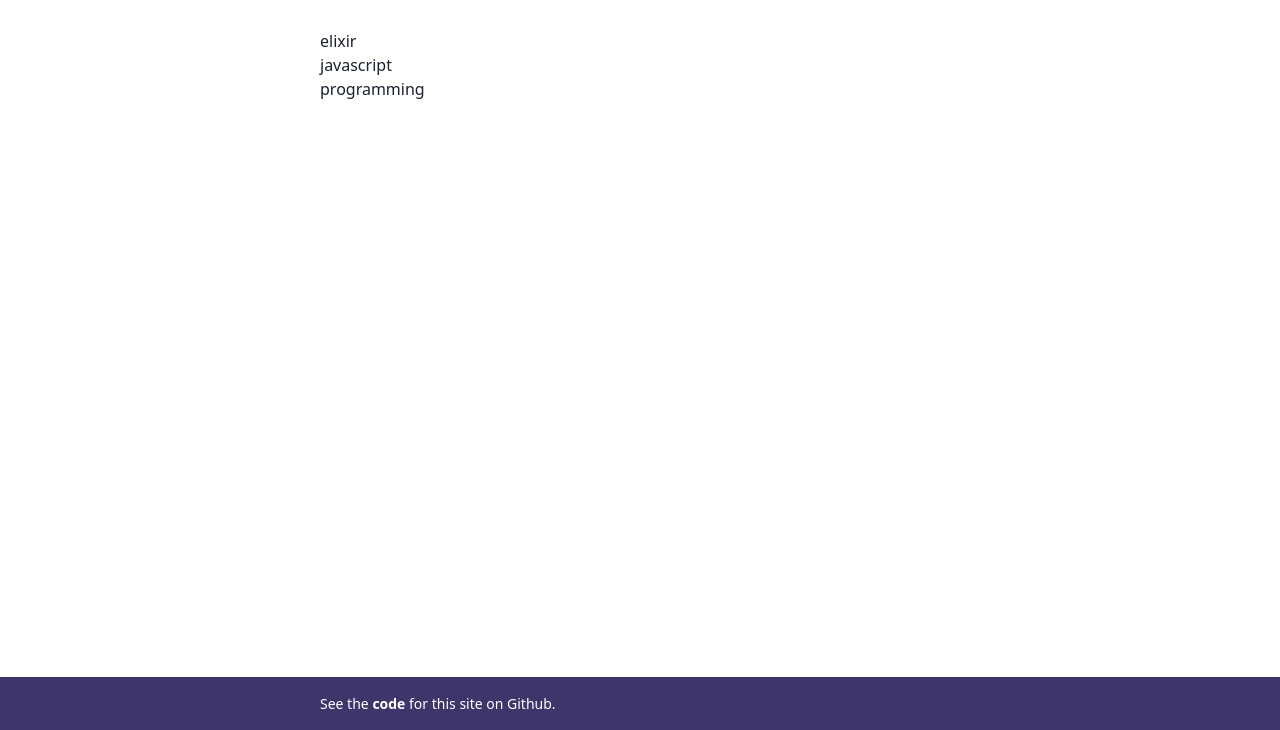
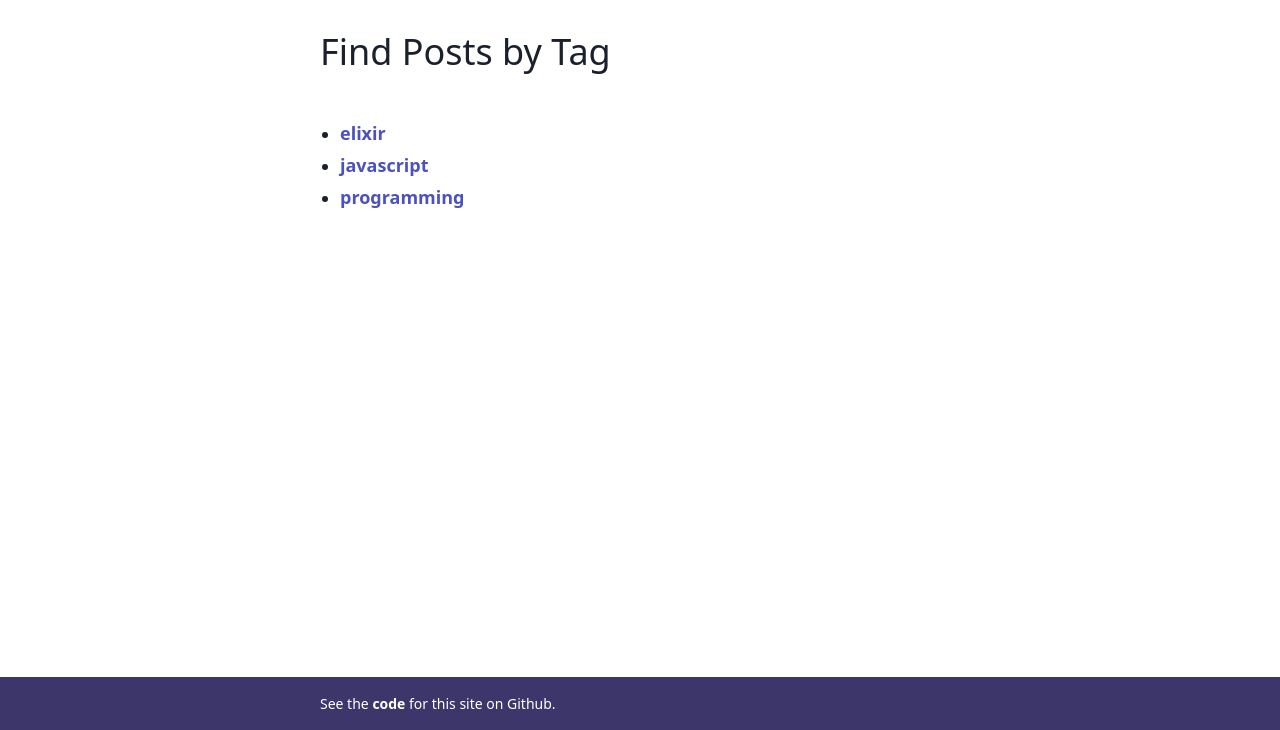
Before and after one commit to axelclark/gatsby-tailwindcss-blog, a Gatsby site: page /tags in a window 1280 px wide. Shown: the part 70-800 px from the top of the page. Built offline with nearby package versions, Linux system fonts and the light colour scheme; Gatsby itself is replaced by a stand-in of ours.

Commit message:
Update Tags Pages
* Update Tags Pages with Styles
* Closes #16

```diff
--- a/gatsby-node.js
+++ b/gatsby-node.js
@@ -62,6 +62,7 @@ exports.createPages = ({ graphql, actions }) => {
                     path
                     title
                     tags
+                    date
                     excerpt
                   }
                 }
--- a/src/templates/allTagsIndex.js
+++ b/src/templates/allTagsIndex.js
@@ -8,13 +8,19 @@ const AllTagsTemplate = ({ data, pageContext }) => {
 
   return (
     <Layout>
-      <div>
+      <div className="markdown md:self-start">
+        <h1>Find Posts by Tag</h1>
         <div>
-          <ul>
+          <ul className="list-disc list-outside px-8">
             {tags.map((tagName, index) => {
               return (
                 <li key={index}>
-                  <Link to={`/tags/${tagName}`}>{tagName}</Link>
+                  <Link
+                    className="text-lg text-indigo-700 font-bold mt-8 -mb-2 leading-tight hover:underline"
+                    to={`/tags/${tagName}`}
+                  >
+                    {tagName}
+                  </Link>
                 </li>
               );
             })}
--- a/src/templates/singleTagIndex.js
+++ b/src/templates/singleTagIndex.js
@@ -9,7 +9,7 @@ const SingleTagTemplate = ({ data, pageContext }) => {
   return (
     <Layout>
       <div>
-        <h1 className="text-3xl font-light mt-4 mb-6 text-gray-600">
+        <h1 className="text-3xl font-light mt-4 mb-6 text-indigo-500">
           Posts about {`${tagName}`}
         </h1>
         <div>
```
